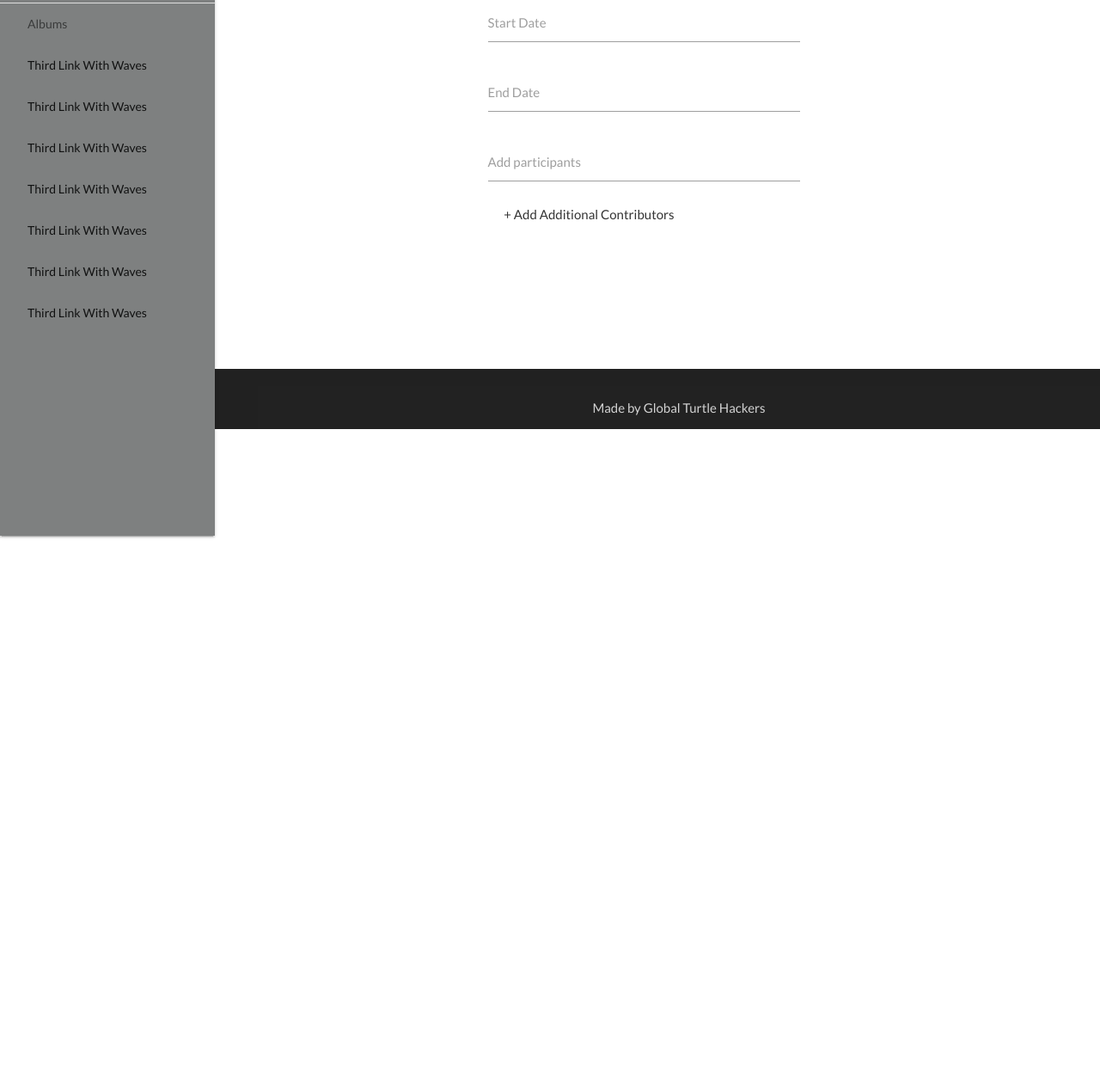
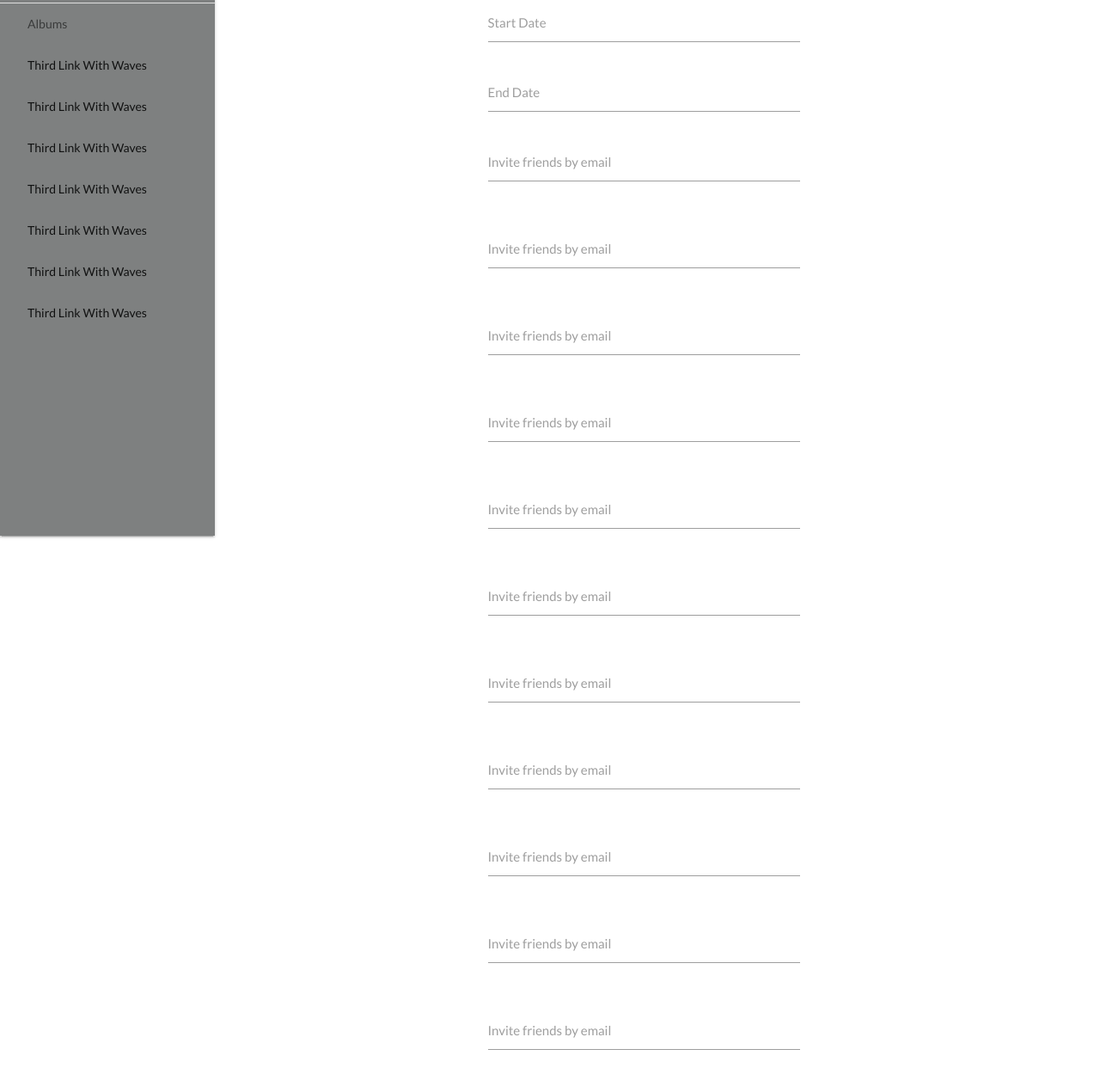
Before and after one commit to chelciebritt/Kuva-Front-End, a plain HTML site: page createevent.html in a window 1280 px wide. Shown: the part 301-1557 px from the top of the page at 86% size. Before the commit the page ends 800 px from the top, so only its background shows below. Drawn offline with nearby package versions, Linux system fonts and the light colour scheme.

Commit message:
Update to pages

```diff
--- a/createevent.html
+++ b/createevent.html
@@ -16,9 +16,10 @@
 
 <body>
   <header>
+    <div class="navbar-fixed">
       <nav class="grey darken-4" role="navigation">
         <div class="nav-wrapper container">
-        <a id="logo-container" href="#" class="brand-logo grey-text text-darken-1">KUVA</a>
+          <a id="logo-container" href="#" class="brand-logo grey-text text-darken-1 ">KUVA</a>
           <ul class="right hide-on-med-and-down">
             <li><a class="grey-text text-darken-1 waves-purple" href="#">Sign Out</a></li>
           </ul>
@@ -28,12 +29,13 @@
           <a href="#" data-activates="nav-mobile" class="button-collapse"></a>
         </div>
       </nav>
+    </div>
   </header>
 
 
   <main>
 
-    <div class="row">
+    <div class="row addUsers">
       <form class="col s12 m5 l5 push-l3">
         <h5 class="center topBottomPad">Create New Event</h5>
         <div class="row">
@@ -50,11 +52,70 @@
             <label for="icon_prefix">End Date</label>
           </div>
           <div class="row">
-            <div class="input-field col s12">
+            <div class="input-field col s12 ">
               <input id="email" type="email" class="validate">
-              <label for="email">Add participants</label>
+              <label for="email">Invite friends by email</label>
             </div>
-            <a class="waves-effect btn-flat">+ Add Additional Contributors</a>
+          </div>
+          <div class="row">
+            <div class="input-field col s12 ">
+              <input id="email" type="email" class="validate">
+              <label for="email">Invite friends by email</label>
+            </div>
+          </div>
+          <div class="row">
+            <div class="input-field col s12 ">
+              <input id="email" type="email" class="validate">
+              <label for="email">Invite friends by email</label>
+            </div>
+          </div>
+          <div class="row">
+            <div class="input-field col s12 ">
+              <input id="email" type="email" class="validate">
+              <label for="email">Invite friends by email</label>
+            </div>
+          </div>
+          <div class="row">
+            <div class="input-field col s12 ">
+              <input id="email" type="email" class="validate">
+              <label for="email">Invite friends by email</label>
+            </div>
+          </div>
+          <div class="row">
+            <div class="input-field col s12 ">
+              <input id="email" type="email" class="validate">
+              <label for="email">Invite friends by email</label>
+            </div>
+          </div>
+          <div class="row">
+            <div class="input-field col s12 ">
+              <input id="email" type="email" class="validate">
+              <label for="email">Invite friends by email</label>
+            </div>
+          </div>
+          <div class="row">
+            <div class="input-field col s12 ">
+              <input id="email" type="email" class="validate">
+              <label for="email">Invite friends by email</label>
+            </div>
+          </div>
+          <div class="row">
+            <div class="input-field col s12 ">
+              <input id="email" type="email" class="validate">
+              <label for="email">Invite friends by email</label>
+            </div>
+          </div>
+          <div class="row">
+            <div class="input-field col s12 ">
+              <input id="email" type="email" class="validate">
+              <label for="email">Invite friends by email</label>
+            </div>
+          </div>
+          <div class="row">
+            <div class="input-field col s12 ">
+              <input id="email" type="email" class="validate">
+              <label for="email">Invite friends by email</label>
+            </div>
           </div>
         </div>
       </form>
```
Also changed, not shown: album.html (+54 -1 lines), dashboard.html (+2 -0 lines), index.html (+4 -13 lines). Lines whose indentation alone changed are shown as unchanged.
